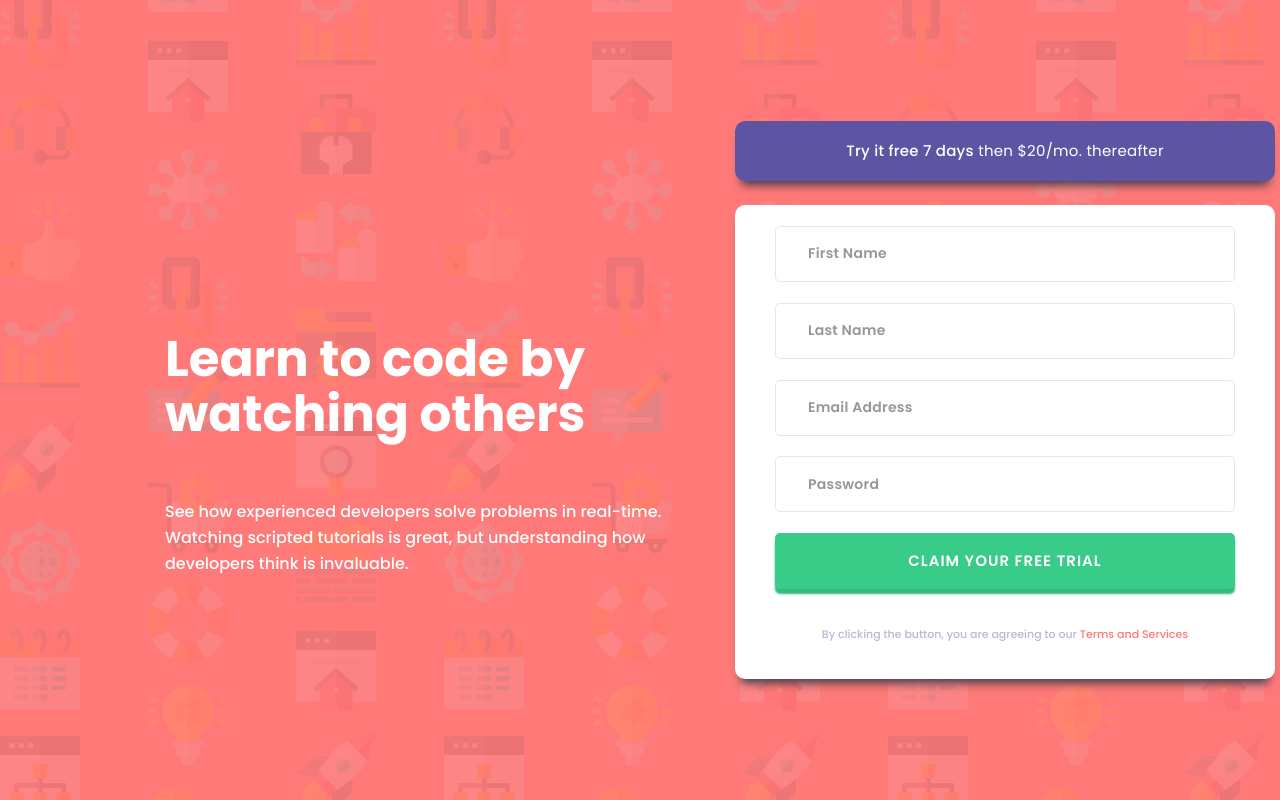
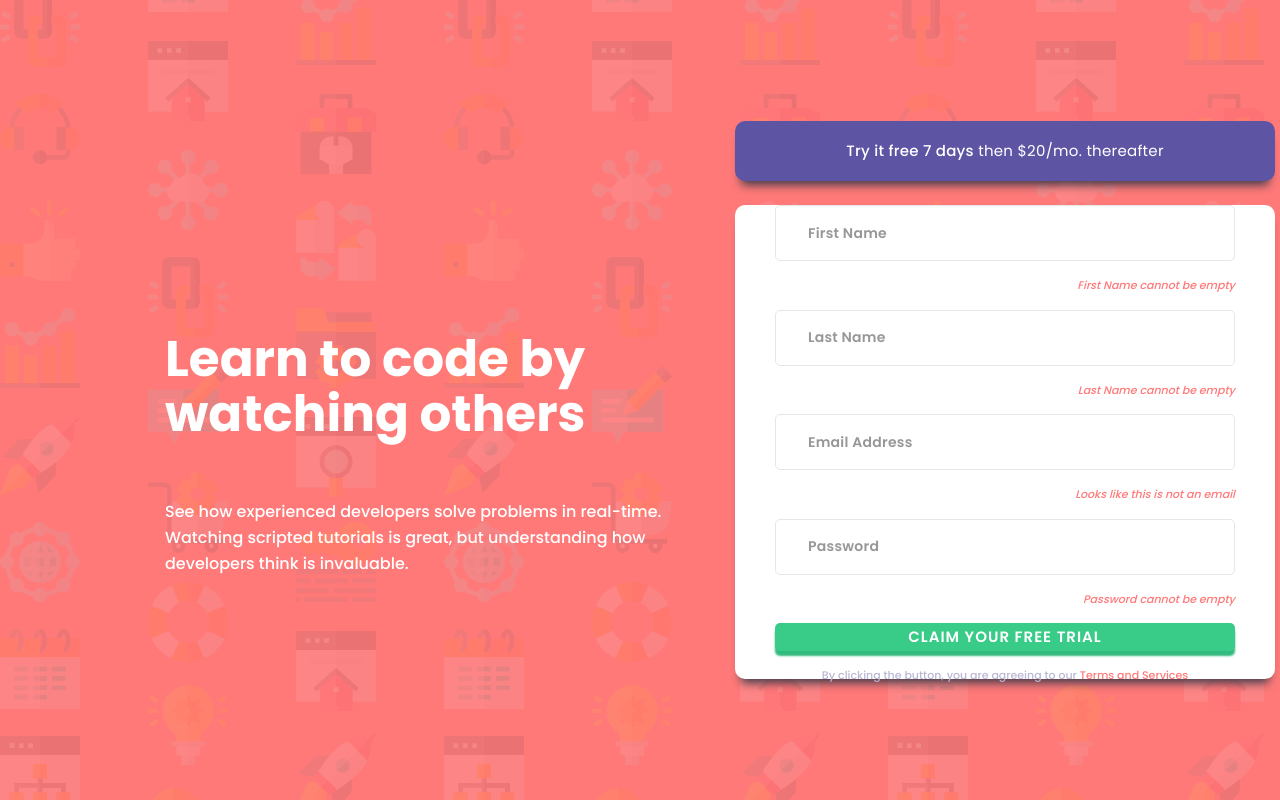
Before and after one commit to reginaldwong/sign-up-form, a React (Create React App) app: page / in a window 1280 px wide. Built offline with nearby package versions, Linux system fonts and the light colour scheme.

Commit message:
align error text

```diff
--- a/src/components/InputForm/InputForm.css
+++ b/src/components/InputForm/InputForm.css
@@ -37,6 +37,22 @@
   border-color: #5e54a4;
 }
 
+.error-text {
+  color: #ff7979;
+  font-weight: 500;
+  font-style: italic;
+  font-size: 11px;
+  line-height: 16.5px;
+  display: flex;
+  justify-content: flex-end;
+}
+
+.input-group {
+  display: flex;
+  flex-direction: column;
+  margin: 0 auto;
+}
+
 .claim-button {
   background: #38cc88;
   color: #ffffff;
--- a/src/components/InputForm/InputForm.js
+++ b/src/components/InputForm/InputForm.js
@@ -3,14 +3,26 @@ import './InputForm.css'
 
 const InputForm = () => {
     return (
-        <div className='input-container'>
+        <form className='input-container'>
+            <div className="input-group">
             <input type="text" className="first-name input-field" placeholder='First Name'/>
+            <p><small className="error-text">First Name cannot be empty</small></p>
+            </div>
+            <div className="input-group">
             <input type="text" className="last-name input-field" placeholder='Last Name'/>
+            <p><small className="error-text">Last Name cannot be empty</small></p>
+            </div>
+            <div className="input-group">
             <input type="email" className="email input-field" placeholder='Email Address'/>
+            <p><small className="error-text">Looks like this is not an email</small></p>
+            </div>
+            <div className="input-group">
             <input type="password" className="password input-field" placeholder='Password'/>
+            <p><small className="error-text">Password cannot be empty</small></p>
+            </div>
             <button type="submit" className="claim-button input-field">Claim your free trial</button>
             <p className='disclaimer'>By clicking the button, you are agreeing to our <a href="#" className="terms-services">Terms and Services</a></p>
-        </div>
+        </form>
     )
 }
 
```
